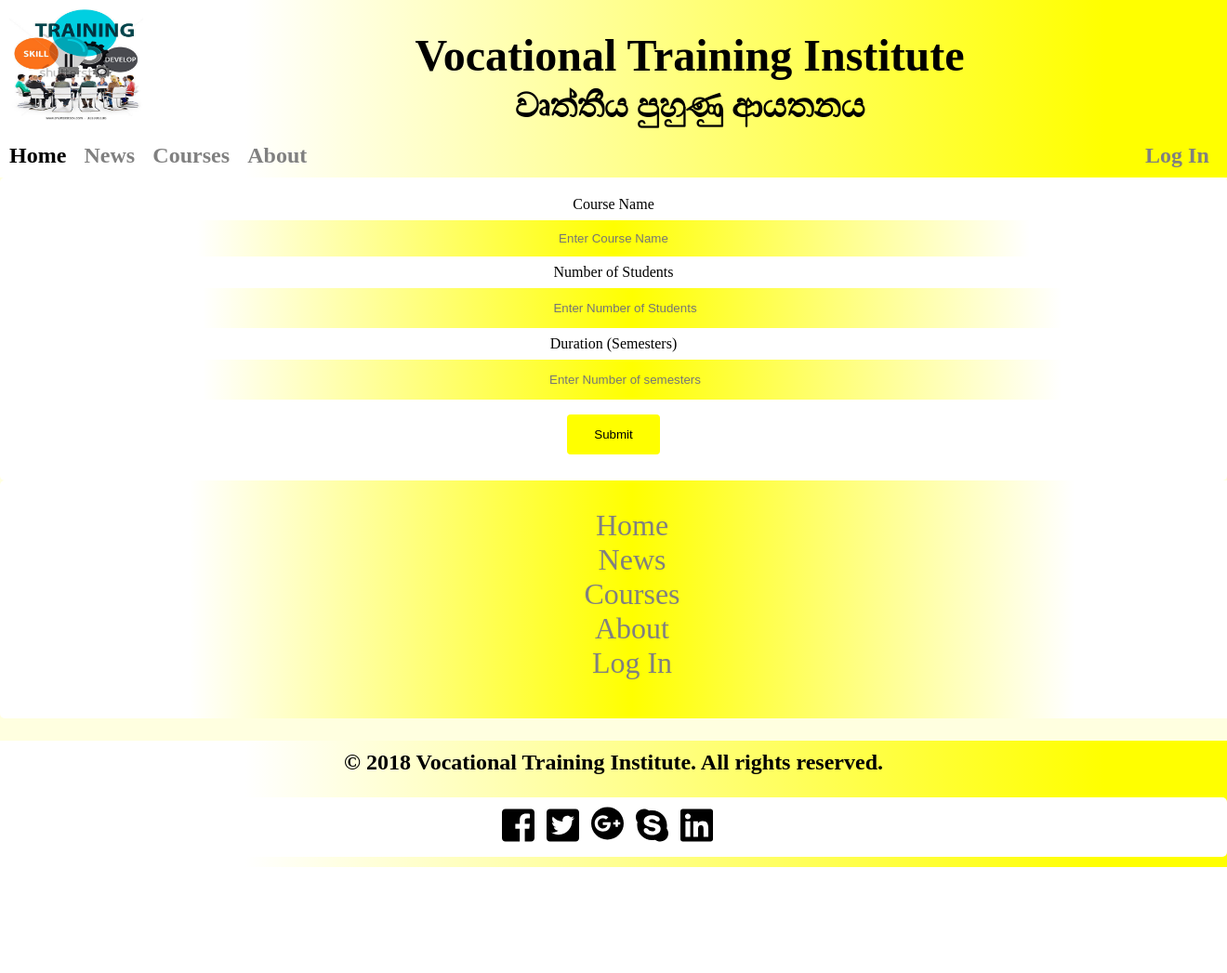
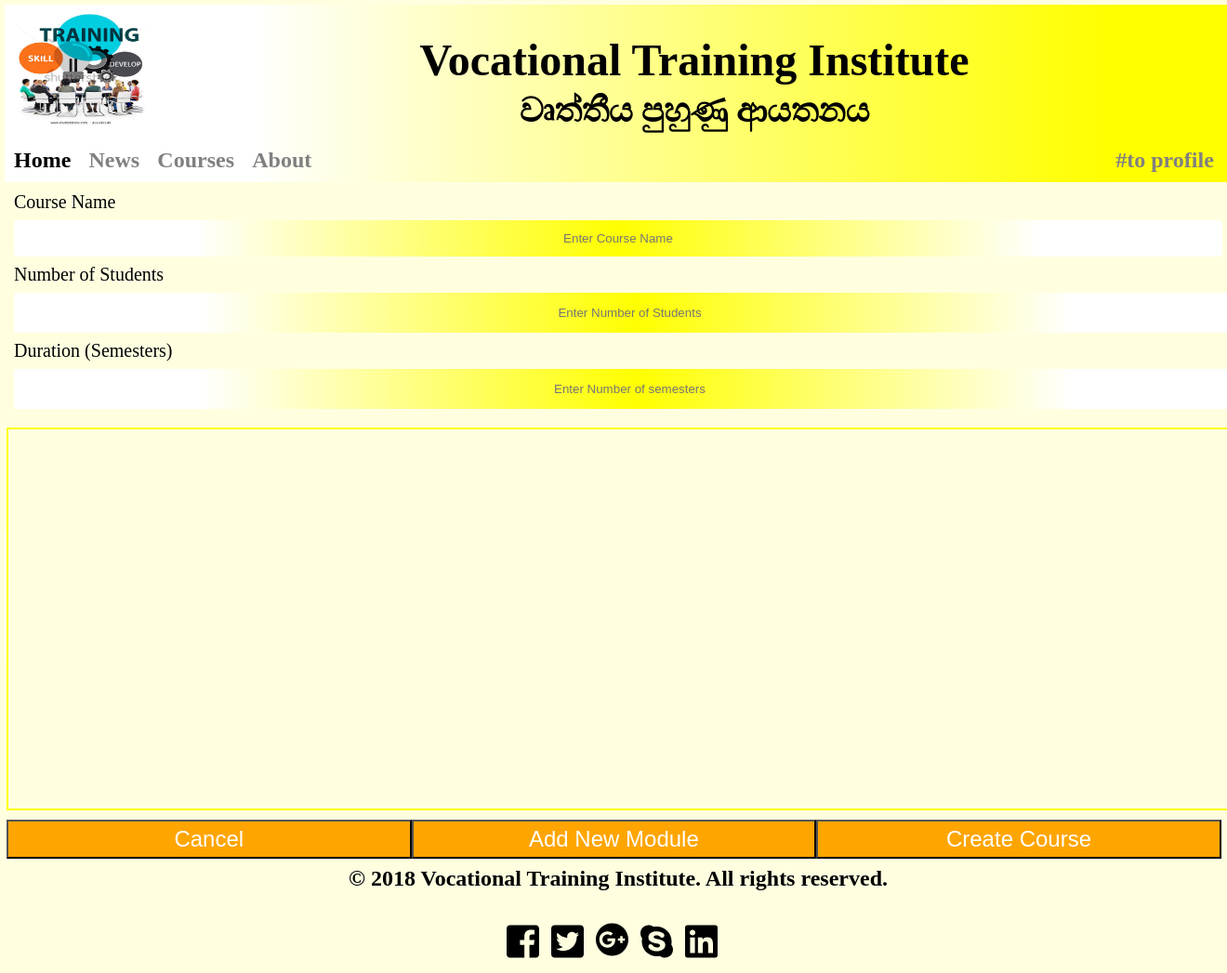
Before and after one commit to IsuruBoyagane15/Private-Vocational-Training-Center, a PHP site: page /create_course.php in a window 1320 px wide; the page is wider, and only the part inside the window is pictured. Shown: that part at 93% size. Before the commit the page ends 933 px from the top of that part, so only its background shows below. Run offline with PHP 8.4, Linux system fonts and the light colour scheme.

Commit message:
added ceate_course

```diff
--- a/create_course.php
+++ b/create_course.php
@@ -5,55 +5,72 @@
     <meta name="viewport" content="width=device-width, initial-scale=1">
     <title>Vocational Training Institute</title>
 
-    <!--css styles-->
+
     <link rel="stylesheet" href="css/styles_header.css">
     <link rel="stylesheet" href="css/styles_footer.css">
-    <link rel="stylesheet" href="css/styles_create_courses.css">
+    <link rel="stylesheet" href="css/styles_create_course.css">
+
+    <script src="js/jquery-3.3.1.js"></script>
+    <script src="js/insert_module.js" type="text/javascript"></script>
+    <script src="js/create_course_buttons.js" type="text/javascript"></script>
 
 </head>
 <body>
 
-    <!--Including header file-->
+
     <?php include_once("inc/header.php"); ?>
 
-    <!--navigation panel-->
+
     <nav class="navigate">
       <ul>
           <li><a href="index.php" class="selected">Home</a></li>
           <li><a href="news.php">News</a></li>
           <li><a href="courses.php">Courses</a></li>
           <li><a href="about.php">About</a></li>
-        <li><a href="log-in.php">Log In</a></li>
+          <li><a href="director_board_executive.php">#to profile</a></li>
+
       </ul>
     </nav>
-    <div>
-  <form action="add_modules.php" method = "post">
-    <label for="fname">Course Name</label><br>
-    <input type="text" id="fname" name="name" placeholder="Enter Course Name"><br>
 
-    <label for="student_count">Number of Students</label>
-    <input type="number" id="student_count" name="student_count" placeholder ="Enter Number of Students">
+    <div class = "basic_data">
+      <form action="dbOperations/create_course_db.php " method = "post">
+        <label>Course Name</label><br>
+        <input type="text" id="name" name="name" placeholder="Enter Course Name"><br>
 
-    <label for="duration">Duration (Semesters)</label><br>
+        <label>Number of Students</label><br>
+        <input type="number" id="student_count" name="student_count" placeholder ="Enter Number of Students"><br>
+
+        <label>Duration (Semesters)</label><br>
         <input type="number" id="duration" name="duration" placeholder = "Enter Number of semesters"><br>
 
-    <input type="submit" value="Submit">
       </form>
     </div>
 
 
-    <div class="body_navigation">
-      <ul>
-        <li><a href="index.php">Home</a></li>
-        <li><a href="news.php">News</a></li>
-        <li><a href="courses.php">Courses</a></li>
-        <li><a href="about.php">About</a></li>
-        <li><a href="log-in.php">Log In</a></li>
+
+
+    <div class="confirmBox">
+      <div class="message"></div>
+      <span class="button yes">Yes</span>
+      <span class="button no">No</span>
+    </div>
+
+    <div class="container_modules">
+      <nav class="questions">
+        <ul id="que_list">
+
         </ul>
+      </nav>
+    </div>
+
+
+    <div class="container_buttons">
+      <button type="submit" name="cancel" class="assign_button" id="cancel">Cancel</button>
+      <button type="submit" name="new-question" class="assign_button" id="new-question">Add New Module</button>
+      <button type="submit" name="complete" class="assign_button" id="done">Create Course</button>
     </div>
 
 
     <?php include_once("inc/footer.php"); ?>
-
   </body>
 </html>
--- /dev/null
+++ b/css/styles_create_course.css
@@ -0,0 +1,181 @@
+html{
+    margin:5px;
+}
+
+.navigate ul {
+  justify-content:flex-start;
+  -webkit-justify-content: flex-start;
+  -moz-justify-content: flex-start;
+  -o-justify-content: flex-start;
+}
+
+.navigate ul li:last-child {
+  margin-left:;
+  justify-content:flex-end;
+}
+
+
+.container_modules {
+  border: 2px solid yellow;
+  margin: 2px;
+  padding: 4px;
+  width: 100%;
+  height: auto;
+  min-height: 50vh;
+  background-color: lightyellow;
+  text-align: center;
+  float: left;
+}
+
+.module_data {
+  text-align:center;
+  padding:inherit;
+  margin: 3vh 1px 10vh;
+  font-size: 4vmin;
+}
+
+.module_data ul {
+  list-style-type: decimal-leading-zero;
+  font-size: 5vmin;
+}
+
+
+
+/********button container********/
+.container_buttons {
+  width: 100%;
+  height: auto;
+  min-height: 10vh;
+  padding: 5px 2px;
+}
+
+.assign_button {
+  background-color: orange;
+  margin: 8px 0;
+  width: 33%;
+}
+
+/********for all buttons********/
+button[type="submit"] {
+  color: white;
+  padding: 5px;
+  font-size: 3vmin;
+  float: left;
+}
+
+button:hover {
+  opacity: 0.7;
+}
+
+.confirmBox {
+  display: none;
+  background-color: lightyellow;
+  border-radius: 5px;
+  border: 1px solid #aaa;
+  position:fixed  ;
+  width: 300px;
+  left: 50%;
+  margin-left: -150px;
+  padding: 6px 8px 8px;
+  box-sizing: border-box;
+  text-align: center;
+}
+
+.message {
+  text-align: center;
+  margin-bottom: 8px;
+}
+
+
+.confirmBox .button {
+  background-color: #ccc;
+  display: inline-block;
+  border-radius: 3px;
+  border: 1px solid #aaa;
+  padding: 2px;
+  text-align: center;
+  width: 80px;
+  cursor: pointer;
+}
+
+.confirmBox .button:hover {
+  background-color: #ddd;
+}
+
+
+.module_data {
+  width: 95%;
+  height: auto;
+  border: 1px dotted grey;
+  margin: 1vh 0.2vw;
+  padding: 2vh 1vw;
+  float: left;
+}
+
+
+
+.que_remove {
+  background-color: blue;
+  margin: 5% 26%;
+  width: 50%;
+}
+
+
+
+.label {
+  color: darkblue;
+  width: 100%:
+  margin-left: 20px;
+}
+
+.values {
+  width: 25%;
+  height: 4vh;
+  margin-bottom: 2vh;
+
+}
+
+.basic_data{
+    margin:10px;
+}
+
+
+
+.basic_data input[type=text] {
+    width: 100%;
+    padding: 12px 20px;
+    margin: 8px 0;
+    background-color: yellow;
+    border: none;
+    border-radius: 4px;
+    box-sizing: border-box;
+    text-align: center;
+    background: linear-gradient(to right, white 15%, yellow 50%, white 85%);
+    background: -webkit-linear-gradient(to right, white 15%, yellow 50%, white 85%);
+    background: -moz-linear-gradient(to right, white 15%, yellow 50%, white 85%);
+    background: -o-linear-gradient(to right, white 15%, yellow 50%, white 85%);
+}
+
+
+.basic_data input[type=number] {
+    width: 100%;
+    background-color: yellow;
+    color: black;
+    padding: 14px 20px;
+    margin: 8px 0;
+    border: none;
+    border-radius: 4px;
+    cursor: pointer;
+    text-align: center;
+    background: linear-gradient(to right, white 15%, yellow 50%, white 85%);
+    background: -webkit-linear-gradient(to right, white 15%, yellow 50%, white 85%);
+    background: -moz-linear-gradient(to right, white 15%, yellow 50%, white 85%);
+    background: -o-linear-gradient(to right, white 15%, yellow 50%, white 85%);
+    }
+
+.basic_data label{
+    font-size: 20px;
+    color: black;
+    text-align: center;
+    width: 100%;
+}
--- /dev/null
+++ b/js/create_course_buttons.js
@@ -0,0 +1,97 @@
+$( function() {
+
+  //Popup window for 'cancel' button
+  $('#cancel').on('click', function(){
+
+    var confirmBox = $('.confirmBox');
+
+    confirmBox.find('.message').text("Details of added modules will be lost.. Are you sure ?");
+    confirmBox.find('.yes, .no').unbind().click( function() {
+      confirmBox.hide();
+    } );
+
+    confirmBox.find('.yes').click( function() {
+      $('#que_list').empty();
+      location.href = "director_board_executive.php";
+    });
+
+    confirmBox.show();
+  });
+
+
+  $(document).on('click', '.que_remove', function(){
+
+    var confirmBox = $('.confirmBox');
+    var box = $(this).closest('.module_data');
+
+    confirmBox.find('.message').text("Are you sure to remove this module?");
+    confirmBox.find('.yes, .no').unbind().click( function() {
+      confirmBox.hide();
+    } );
+
+    confirmBox.find('.yes').click( function() {
+      box.remove();
+    });
+
+    confirmBox.show();
+  });
+
+
+  //logic on complete button, back and next buttons
+  $('#done').on('click', function() {
+
+    var confirmBox = $('.confirmBox');
+
+    confirmBox.find('.message').text("Create course ?");
+    confirmBox.find('.yes, .no').unbind().click( function() {
+      confirmBox.hide();
+    } );
+
+    confirmBox.find('.yes').click( function() {
+
+
+      var course_name = $("#name").val();
+      var student_count = $("#student_count").val();
+      var duration = $("#duration").val();
+
+
+     $.ajax({
+
+        url: "dbOperations/create_course_db.php",
+        type: "POST",
+        data: {course_name : course_name, student_count : student_count, duration : duration},
+
+        success:function(data){
+            alert("New course was created...!");
+            window.location.href = "director_board_executive.php";
+        }
+
+     });
+
+     var module_list = $('#que_list');
+
+     module_list.each(function(i) {
+
+        var module_name = $('#module_name').val();
+        var module_code = $('#module_code').val();
+        var semester = $('#semester').val();
+        var lecturer = $('#lecturer').val();
+        var credits = $('#credits').val();
+
+        $.ajax({
+
+        url: "dbOperations/create_course_db.php",
+        type: "POST",
+        data: {module_name : module_name, module_code : module_code, semester : semester, lecturer : lecturer, credits : credits},
+
+        });
+     });
+
+
+
+});
+
+confirmBox.show();
+});
+
+});
--- /dev/null
+++ b/js/insert_module.js
@@ -0,0 +1,51 @@
+var queId = 0;
+
+$(function() {
+  var $queList = $('#que_list');
+
+  $('#new-question').on('click', function() {
+    $queList.append('\
+    <li class="module_data">\
+      \
+      <div class="data">\
+        <label class="label">Module Name</label><br>\
+        <input type="text" name="module_name" class="values" id="module_name">\
+      \
+      </div>\
+      \
+      <div class="data">\
+        <label class="label">Module Code</label><br>\
+        <input type="text" name="module_code" class="values" id="module_code">\
+        \
+      </div>\
+      \
+      <div class="data">\
+        <label class="label">Semester</label><br>\
+        <input type="number" name="semesters" class="values" id="semester">\
+        \
+      </div>\
+      \
+      <div class="data">\
+        <label class="label">Lecturer</label><br>\
+        <select id = "lecturer" name="lecturer" class = "values">\
+          <option value="lecturer1" >lecturer1</option>\
+          <option value="lecturer2">lecturer2</option>\
+          <option value="lecturer4">lecturer3</option>\
+          <option value="lecturer3">lecturer4</option>\
+        </select>\
+      </div>\
+      <div class="data">\
+        <label class="label">Credits</label><br>\
+        <input type="number" name="credits" class="values" id="credits">\
+        \
+      </div>\
+      \
+      <button type="submit" name="que_remove" class="que_remove">Remove Module</button>\
+    </li>');
+
+
+
+    queId++;
+
+  });
+} );
```
Also changed, not shown: HoI.php (+10 -0 lines), add_modules.php (deleted, +0 -99 lines), classes/lecturer.php (deleted, +0 -20 lines), css/styles_HoI.css (+7 -7 lines), dbOperations/create_course_db.php (added, +51 -0 lines), director_board_executive.php (+9 -2 lines), classes/module.php (deleted). Lines whose indentation alone changed are shown as unchanged.
